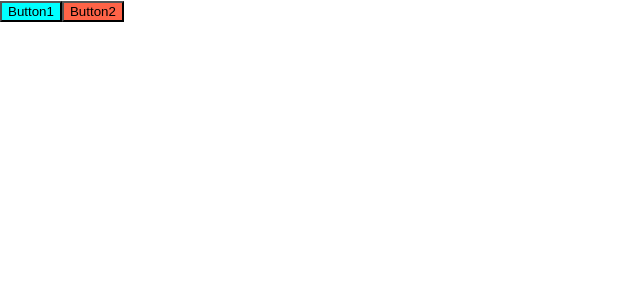
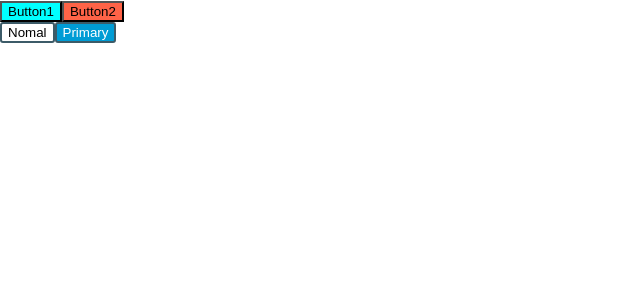
Before and after one commit to jin0kim326/react-basic, a React (Create React App) app: page / in a window 1280 px wide. Shown: the top 300 px of the page, without its empty margins (0-640 px from the left). Built offline with nearby package versions, Linux system fonts and the light colour scheme.

Commit message:
CSS라이브러리2 : styledComponent

```diff
--- a/package.json
+++ b/package.json
@@ -10,6 +10,7 @@
     "react": "^18.2.0",
     "react-dom": "^18.2.0",
     "react-scripts": "5.0.1",
+    "styled-components": "^5.3.6",
     "use-immer": "^0.8.0",
     "web-vitals": "^2.1.0"
   },
--- /dev/null
+++ b/src/App.jsx
@@ -0,0 +1,14 @@
+import React from 'react';
+import Button1 from './components/Button1';
+import Button2 from './components/Button2';
+import StyledComponent from './StyledComponent';
+
+export default function App() {
+  return (
+    <>
+      <Button1 />
+      <Button2 />
+      <StyledComponent />
+    </>
+  );
+}
--- /dev/null
+++ b/src/StyledComponent.jsx
@@ -0,0 +1,29 @@
+import React from 'react';
+import styled, { css } from 'styled-components';
+
+export default function StyledComponent() {
+  const Container = styled.div`
+    display: flex;
+  `;
+
+  const Button = styled.button`
+    background: transparent;
+    border-radius: 3px;
+    border: 2px solid #3c5b68;
+    ${(props) =>
+      props.primary &&
+      css`
+        background: #009cd5;
+        color: white;
+      `}
+  `;
+
+  return (
+    <div>
+      <Container>
+        <Button>Nomal</Button>
+        <Button primary>Primary</Button>
+      </Container>
+    </div>
+  );
+}
--- a/src/index.js
+++ b/src/index.js
@@ -5,12 +5,12 @@ import reportWebVitals from './reportWebVitals';
 import AppProducts from './basic/AppProducts';
 import Button1 from './components/Button1';
 import Button2 from './components/Button2';
+import App from './App';
 
 const root = ReactDOM.createRoot(document.getElementById('root'));
 root.render(
   <React.StrictMode>
-    <Button1 />
-    <Button2 />
+    <App />
   </React.StrictMode>
 );
 
```
Also changed, not shown: 1 other file (tests, documents, lock files or other folders).
